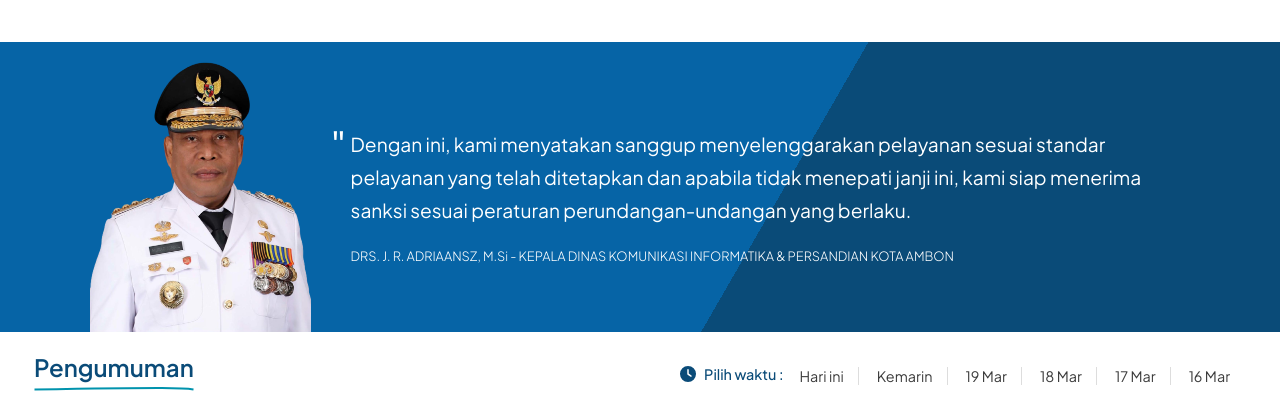
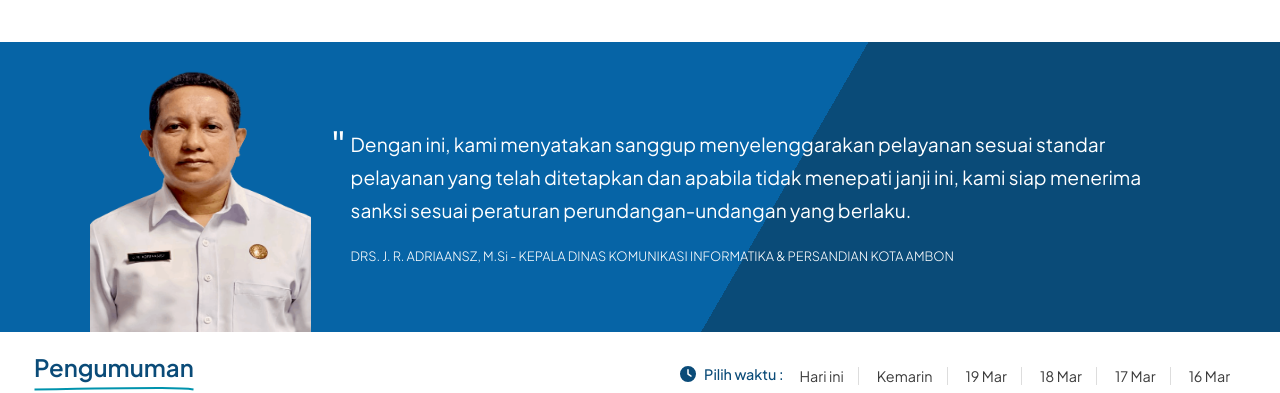
Before and after one commit to diskominfo-ambon/diskominfo-web, a Next.js app: page / in a window 1280 px wide. Shown: the part 644-1037 px from the top of the page. Built offline with nearby package versions, Linux system fonts and the light colour scheme; no server answers.

Commit message:
menambahkan foto pak kadis

```diff
--- a/components/blockqoute-notice.js
+++ b/components/blockqoute-notice.js
@@ -47,7 +47,7 @@ export default function BlockqouteNotice() {
   return (
     <LinearGradient>
       <ContainerFlexRow>
-        <Author src="/static/img/gubernur.png" layout="fixed" height="290" width="550" />
+        <Author src="/static/img/diskominfo-dinas.png" layout="fixed" height="290" width="550" />
         <Content>
           <Blockqoute>
             Dengan ini, kami menyatakan sanggup menyelenggarakan pelayanan sesuai standar pelayanan yang telah ditetapkan dan apabila tidak menepati janji ini, kami siap menerima sanksi sesuai peraturan perundangan-undangan yang berlaku.
--- a/components/navbar.js
+++ b/components/navbar.js
@@ -139,7 +139,7 @@ export default function Navbar() {
                   { to: '/mengenal-kami/sejarah', text: 'Sejarah'},
                   { to: '', text: 'Struktur organisasi'},
                   { to: '/mengenal-kami/tugas', text: 'Tugas dan fungsi'},
-                  { to: '', text: 'Command Center'},
+                  { to: '/mengenal-kami/command-center', text: 'Command Center'},
                 ]}
               />
             </NavbarItem>
--- a/next.config.js
+++ b/next.config.js
@@ -10,6 +10,9 @@ const withTM = require("next-transpile-modules")([
 
 const nextConfig = withTM({
   reactStrictMode: true,
+  env: {
+    NEXT_PUBLIC_WEATHERAPI_KEY: process.env.NEXT_PUBLIC_WEATHERAPI_KEY,
+  },
   images: {
     domains: [
       "images.unsplash.com",
```
Also changed, not shown: public/static/img/diskominfo-dinas.png (added).
